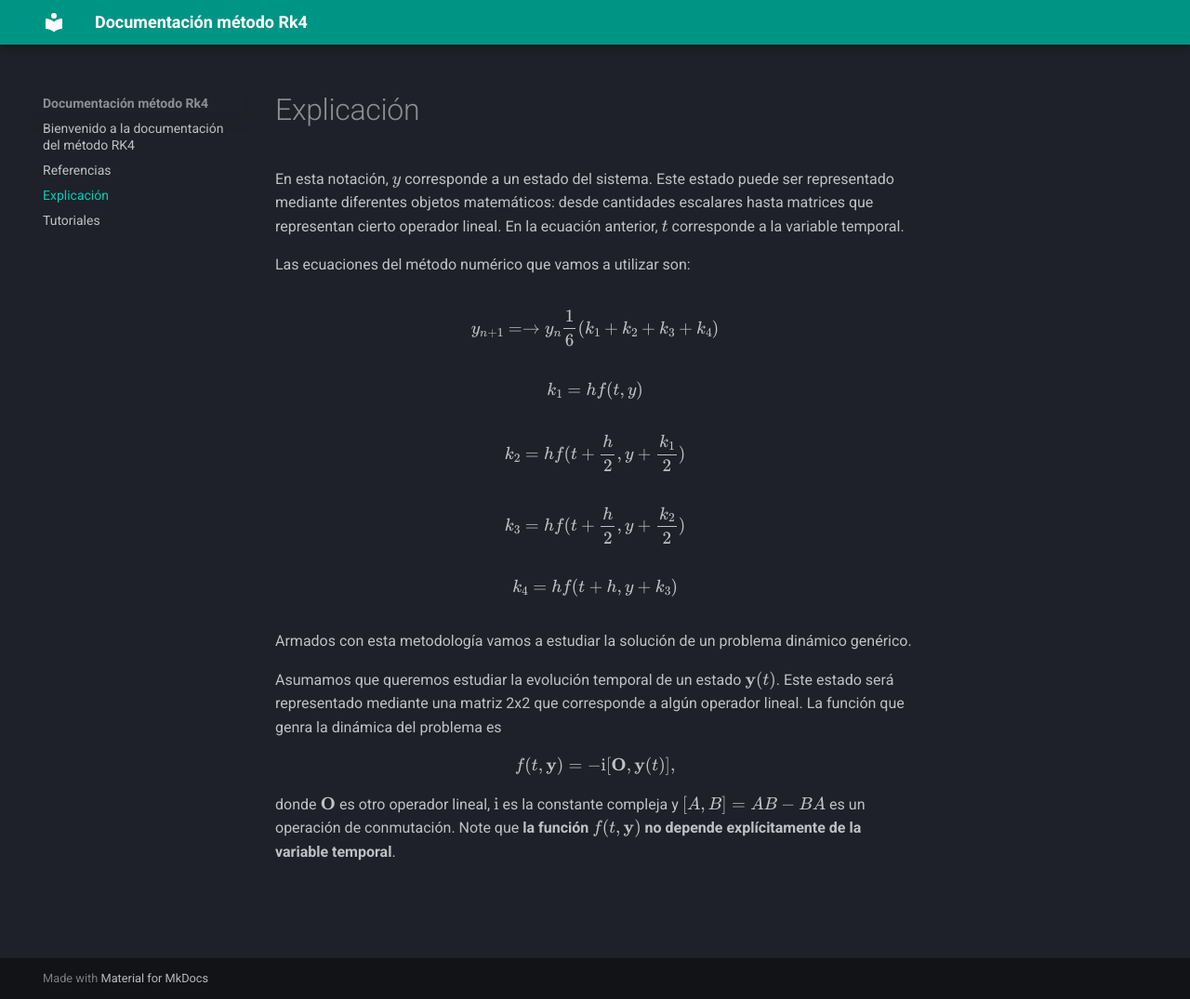
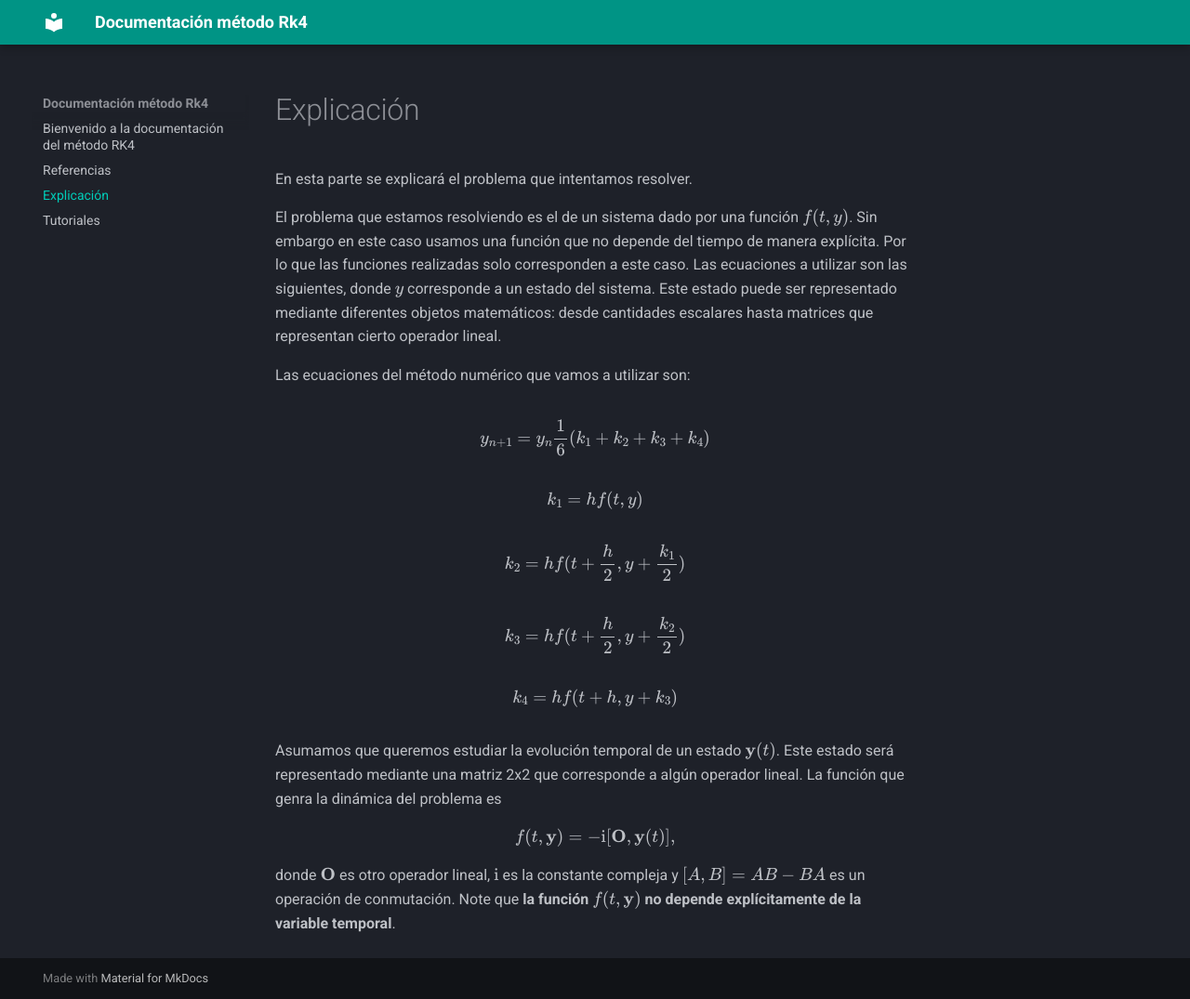
Before and after one commit to Esteban-Porras-UCR/Tarea2, an MkDocs documentation site: the page built from docs/explanation.md, in a window 1280 px wide and 1075 px high. Shown: the whole window at 93% size. Built offline with MkDocs 1.6.1 and Material for MkDocs 9.7.7, drawn with Linux system fonts in a browser that asks for light colours.

Commit message:
DecimoOctavo commit

```diff
--- a/docs/explanation.md
+++ b/docs/explanation.md
@@ -1,11 +1,13 @@
 #Explicación
 
-En esta notación, $y$ corresponde a un estado del sistema. Este estado puede ser representado mediante diferentes objetos matemáticos: desde cantidades escalares hasta matrices que representan cierto operador lineal. En la ecuación anterior, $t$ corresponde a la variable temporal.
+En esta parte se explicará el problema que intentamos resolver.
+
+El problema que estamos resolviendo es el de un sistema dado por una función $f(t,y)$. Sin embargo en este caso usamos una función que no depende del tiempo de manera explícita. Por lo que las funciones realizadas solo corresponden a este caso. Las ecuaciones a utilizar son las siguientes, donde  $y$ corresponde a un estado del sistema. Este estado puede ser representado mediante diferentes objetos matemáticos: desde cantidades escalares hasta matrices que representan cierto operador lineal.
 
 Las ecuaciones del método numérico que vamos a utilizar son:
 
 \begin{equation}
-y_{n+1} = \rightarrow y_n \frac{1}{6}(k_1 + k_2 + k_3 + k_4)
+y_{n+1} =  y_n \frac{1}{6}(k_1 + k_2 + k_3 + k_4)
 \end{equation}
 
 \begin{equation}
@@ -25,8 +27,6 @@ k_4 = hf(t + h, y +k_3)
 \end{equation}
 
 
-Armados con esta metodología vamos a estudiar la solución de un problema dinámico genérico.
-
 Asumamos que queremos estudiar la evolución temporal de un estado $\mathbf{y}(t)$. Este estado será representado mediante una matriz 2x2 que corresponde a algún operador lineal. La función que genra la dinámica del problema es
 $$
 f(t, \mathbf{y}) = -{\rm{i}} [\mathbf{O}, \mathbf{y}(t)],
```
Also changed, not shown: site/explanation/index.html, 1 other file.
